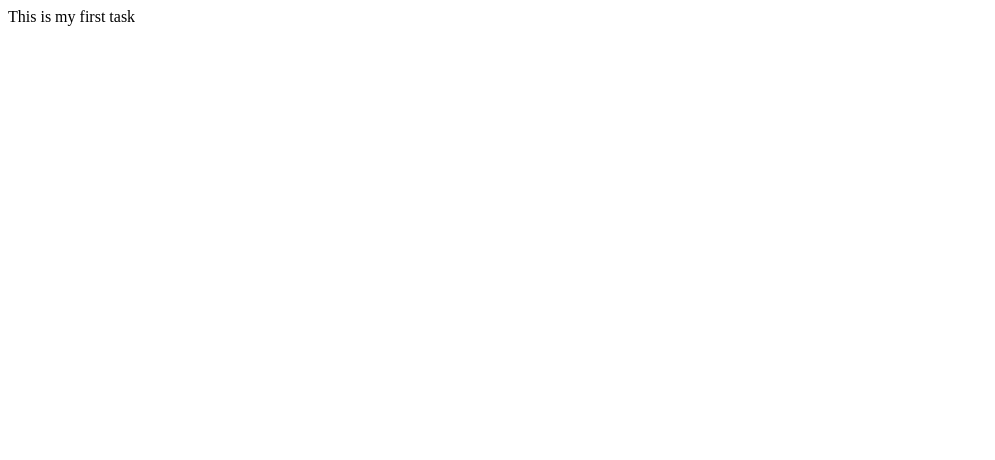
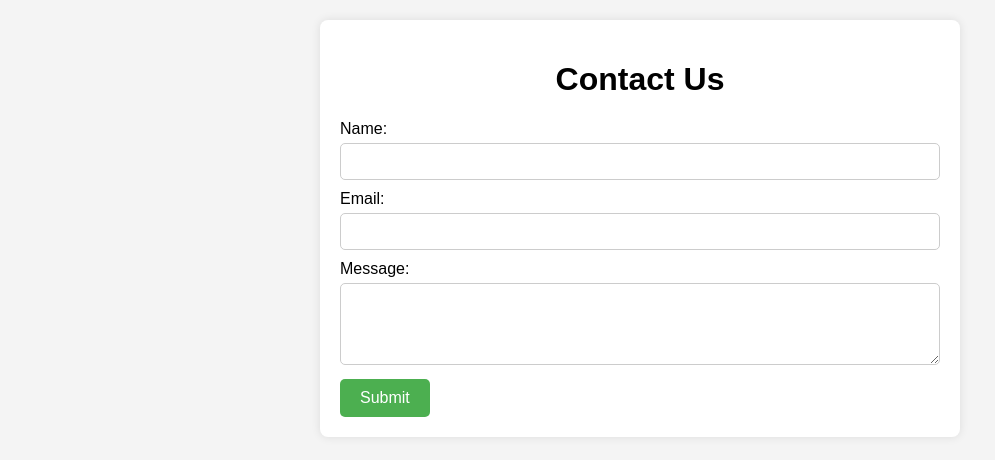
Before and after one commit to karmalution143/GitAssignment-2-Tiffany, a plain HTML site: page index.html in a window 1280 px wide. Shown: the whole page, without its empty margins (0-995 px from the left). Drawn offline with Linux system fonts and the light colour scheme.

Commit message:
contact page code added

```diff
--- a/index.html
+++ b/index.html
@@ -1 +1,70 @@
-This is my first task
+<!DOCTYPE html>
+<html lang="en">
+<head>
+    <meta charset="UTF-8">
+    <meta name="viewport" content="width=device-width, initial-scale=1.0">
+    <title>Contact Us</title>
+    <style>
+        body {
+            font-family: Arial, sans-serif;
+            margin: 0;
+            padding: 0;
+            background-color: #f4f4f4;
+        }
+        .container {
+            max-width: 600px;
+            margin: 20px auto;
+            padding: 20px;
+            background-color: #fff;
+            border-radius: 8px;
+            box-shadow: 0 0 10px rgba(0, 0, 0, 0.1);
+        }
+        h1, h2 {
+            text-align: center;
+        }
+        label {
+            display: block;
+            margin-bottom: 5px;
+        }
+        input[type="text"], textarea {
+            width: 100%;
+            padding: 10px;
+            margin-bottom: 10px;
+            border: 1px solid #ccc;
+            border-radius: 5px;
+            box-sizing: border-box;
+        }
+        input[type="submit"] {
+            background-color: #4CAF50;
+            color: white;
+            padding: 10px 20px;
+            border: none;
+            border-radius: 5px;
+            cursor: pointer;
+            font-size: 16px;
+        }
+        input[type="submit"]:hover {
+            background-color: #45a049;
+        }
+    </style>
+</head>
+<body>
+
+<div class="container">
+    <h1>Contact Us</h1>
+    <form action="#" method="post">
+        <label for="name">Name:</label>
+        <input type="text" id="name" name="name" required>
+
+        <label for="email">Email:</label>
+        <input type="text" id="email" name="email" required>
+
+        <label for="message">Message:</label>
+        <textarea id="message" name="message" rows="4" required></textarea>
+
+        <input type="submit" value="Submit">
+    </form>
+</div>
+
+</body>
+</html>
```
